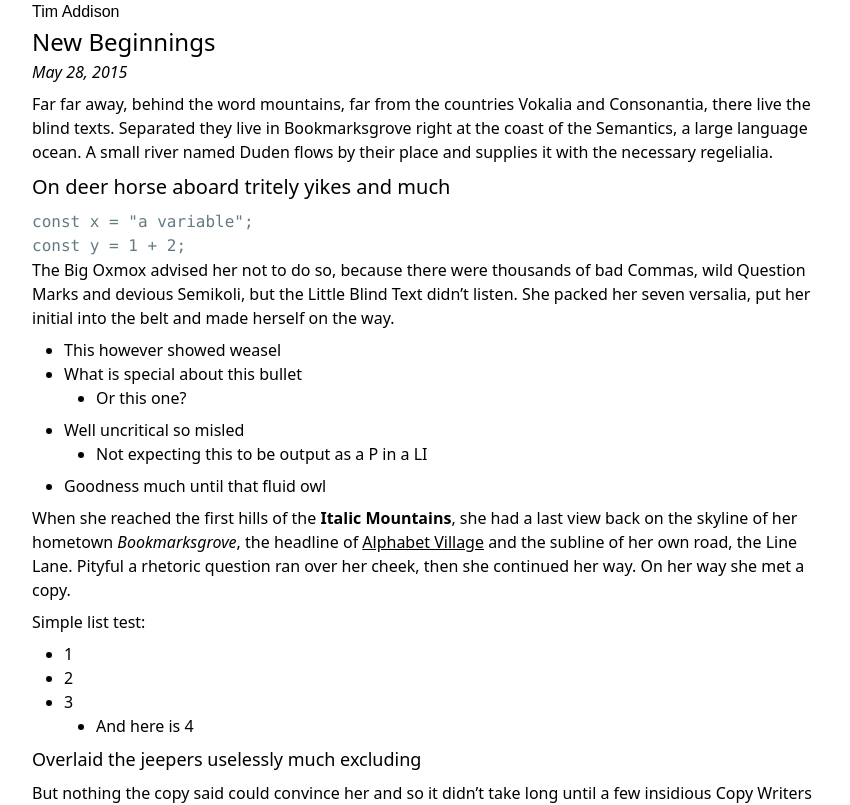
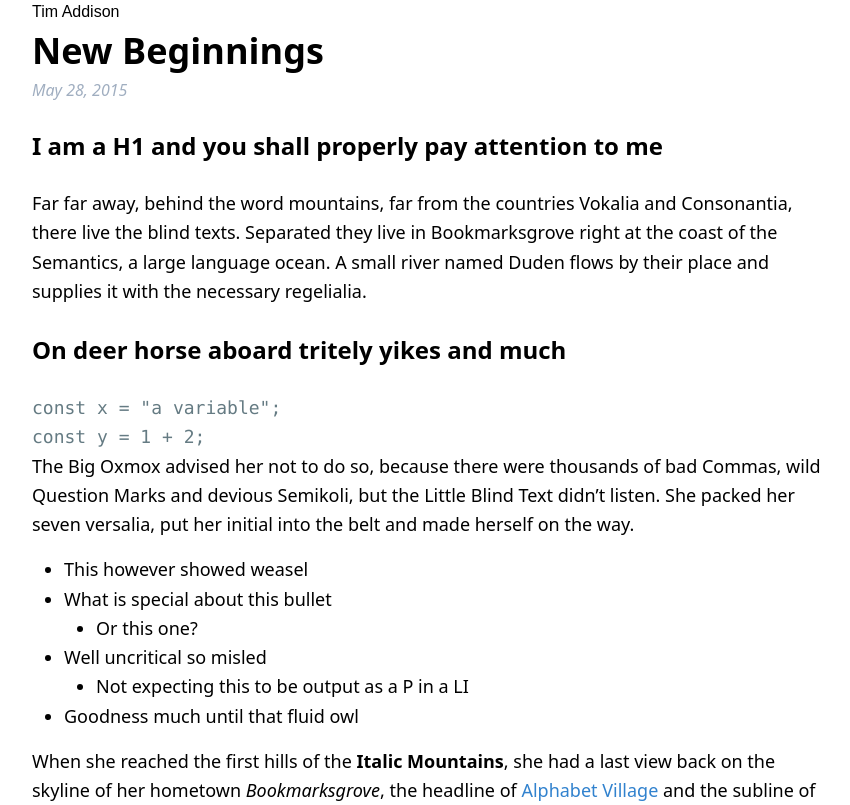
Before and after one commit to taddison/personal-site, a Gatsby site: page /new-beginnings/ in a window 1280 px wide. Shown: the top 805 px of the page, without its empty margins (208-1058 px from the left). Built offline with nearby package versions, Linux system fonts and the light colour scheme; Gatsby itself is replaced by a stand-in of ours; some packages are replaced by stand-ins of ours; code samples lack their colours.

Commit message:
Update blog post styling

```diff
--- a/content/blog/new-beginnings/index.md
+++ b/content/blog/new-beginnings/index.md
@@ -3,6 +3,8 @@ title: New Beginnings
 date: "2015-05-28T22:40:32.169Z"
 description: This is a custom description for SEO and Open Graph purposes, rather than the default generated excerpt. Simply add a description field to the frontmatter.
 ---
+
+# I am a H1 and you shall properly pay attention to me
 
 Far far away, behind the word mountains, far from the countries Vokalia and
 Consonantia, there live the blind texts. Separated they live in Bookmarksgrove
--- a/src/styles/site.css
+++ b/src/styles/site.css
@@ -3,23 +3,36 @@
 @tailwind utilities;
 
 /* purgecss start ignore */
-.markdown h1 {
-  @apply text-2xl mt-2 mb-4;
+.markdown h1,
+.markdown h2 {
+  @apply text-2xl font-bold my-6;
 }
-.markdown h2 {
-  @apply text-xl mt-2 mb-2;
-}
-.markdown h3, h4, h5, h6 {
-  @apply text-lg mt-1 mb-2;
+.markdown h3,
+.markdown h4,
+.markdown h5,
+.markdown h6 {
+  @apply text-xl my-3 font-semibold;
 }
 .markdown a {
-  @apply underline;
+  @apply text-blue-600;
+}
+.markdown a:hover {
+  @apply text-blue-600 underline;
 }
 .markdown p {
-  @apply mb-2;
+  @apply mb-4;
 }
-.markdown ul, ol {
-  @apply mb-2 ml-8;
+.markdown {
+  @apply leading-relaxed text-lg;
+}
+.markdown ul,
+.markdown ol {
+  @apply mb-4 ml-8;
+}
+.markdown li > p,
+.markdown li > ul,
+.markdown li > ol {
+  @apply mb-0;
 }
 .markdown ol {
   @apply list-decimal;
--- a/src/templates/blog-post.js
+++ b/src/templates/blog-post.js
@@ -18,12 +18,12 @@ class BlogPostTemplate extends React.Component {
           description={post.frontmatter.description || post.excerpt}
         />
         <h1
-          className="text-2xl"
+          className="text-4xl font-bold"
         >
           {post.frontmatter.title}
         </h1>
         <p
-          className="mb-2 italic"
+          className="mb-2 italic text-gray-500"
         >
           {post.frontmatter.date}
         </p>
```
